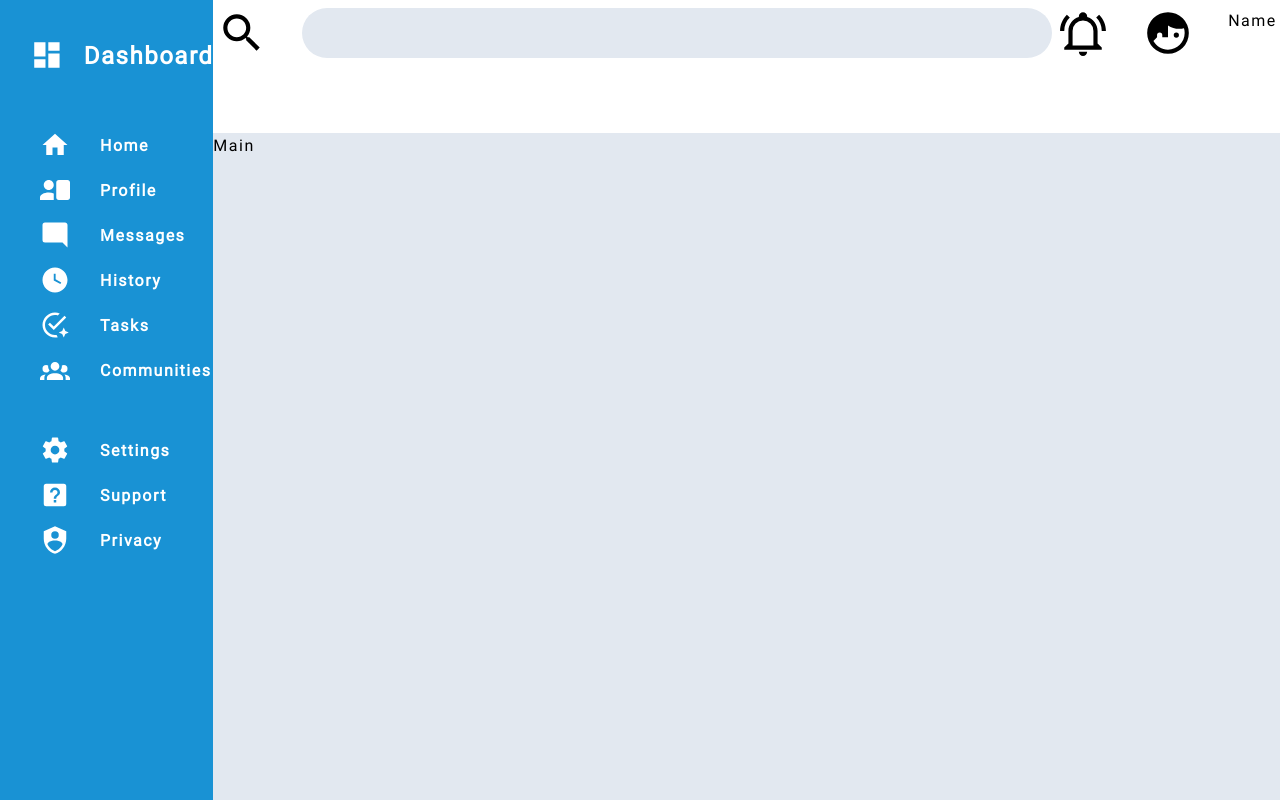
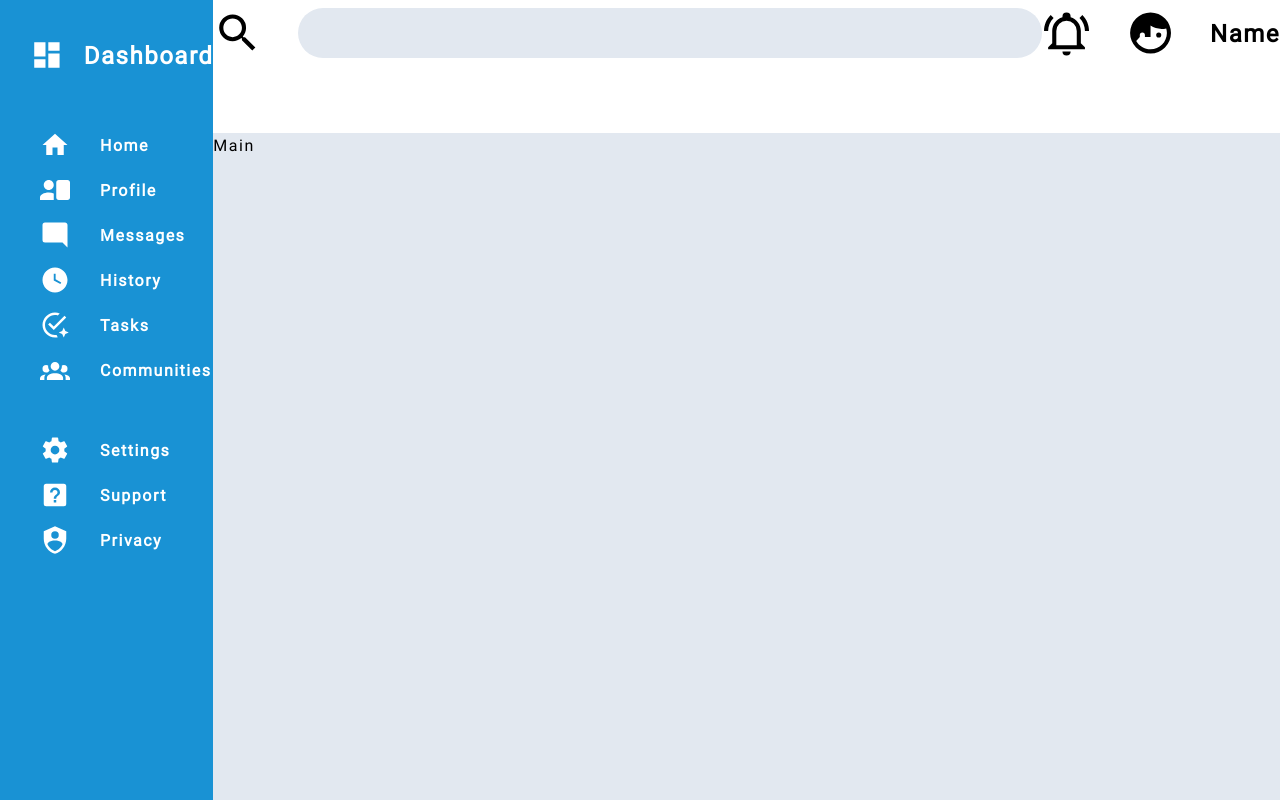
Before and after one commit to MilknCookys/admin-dashboard, a plain HTML site: page index.html in a window 1280 px wide. Drawn offline with Linux system fonts and the light colour scheme.

```diff
--- a/styles.css
+++ b/styles.css
@@ -142,6 +142,12 @@
   height: 50px;
 }
 
+.navbar > .profile-actions > p {
+  align-self: center;
+  font-size: x-large;
+  font-weight: bold;
+}
+
 #sidebar {
   grid-area: sidebar;
 
```
